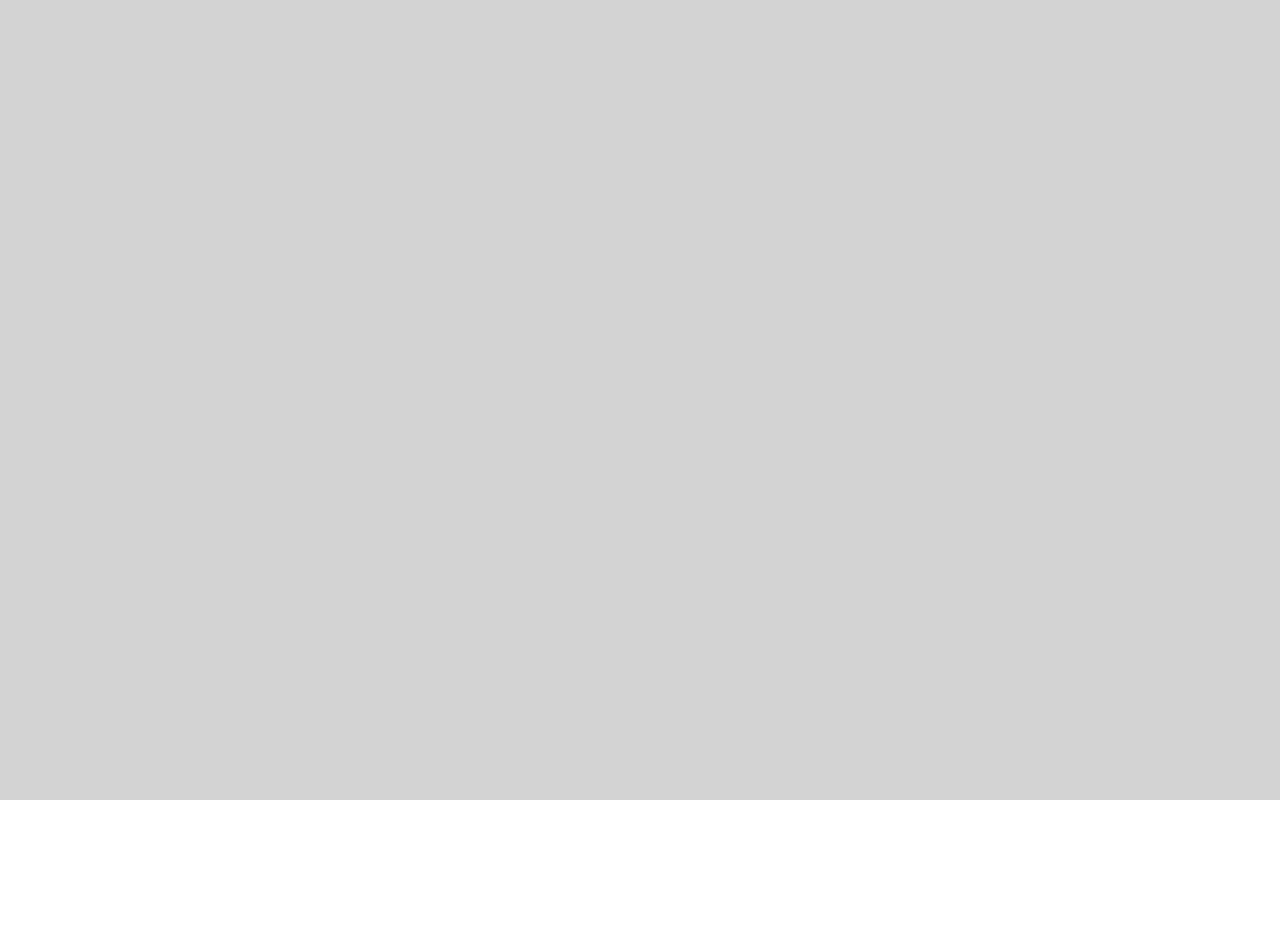
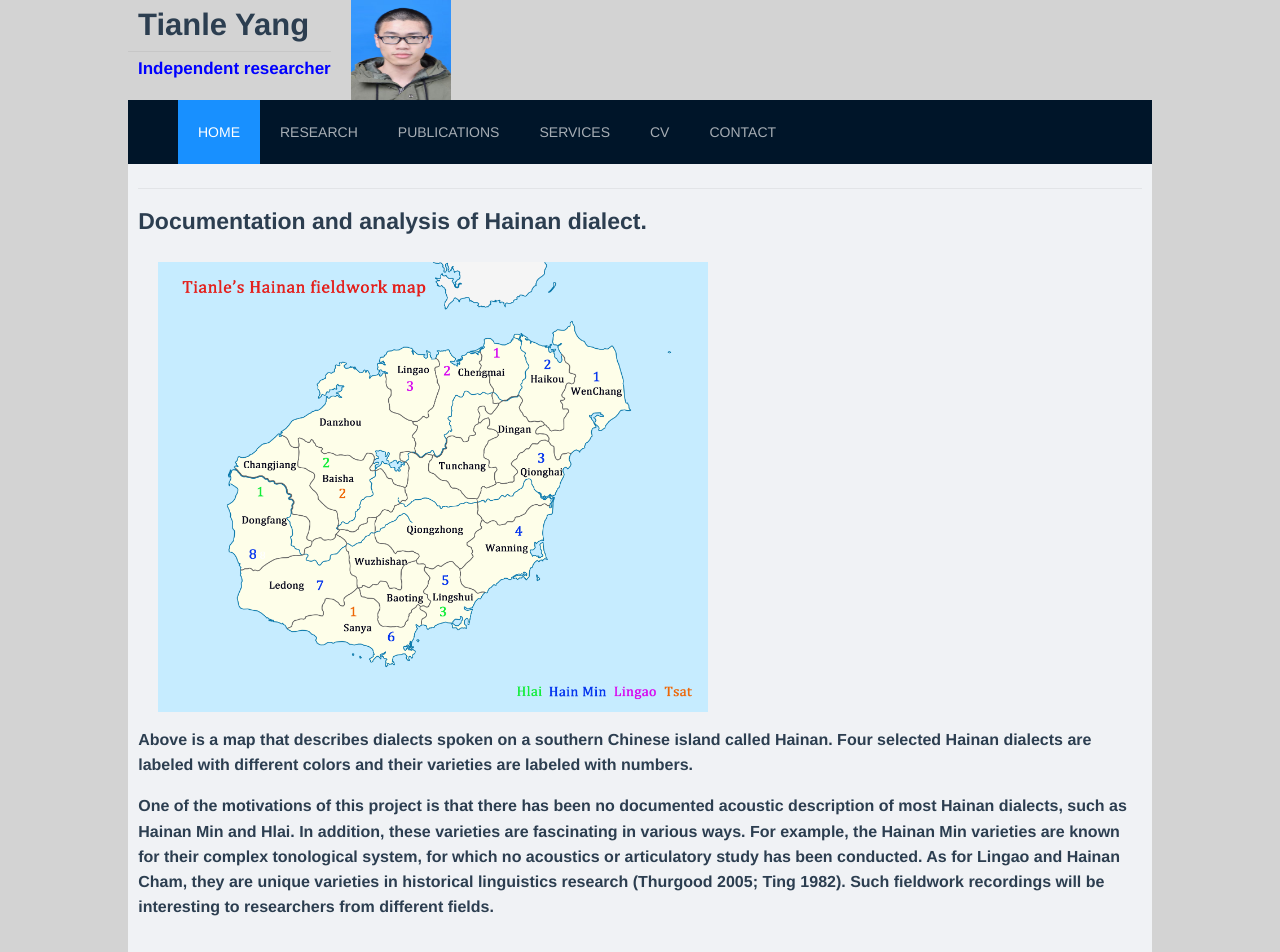
Before and after one commit to 46134167/461374167.github.io, a Vue app: page /#/005 in a window 1280 px wide. Before the commit this address had no page. Shown: the top 952 px of the page. Before the commit the page ends 800 px from the top, so only its background shows below. Built offline with nearby package versions, Linux system fonts and the light colour scheme.

Commit message:
Add files via upload

```diff
--- /dev/null
+++ b/src/components/Component005.vue
@@ -0,0 +1,42 @@
+<template>
+  <div id="innercontainer" style="width:98%;height:100%;margin:0 auto">
+
+      <a-divider/>
+         <div id="Hainan1" align="left">
+                <p style="font-size:23px; margin-top: -10px; font-Weight:bold;">
+                  Documentation and analysis of Hainan dialect.
+                </p>
+
+
+                <div style="margin-left: 20px;">
+                <img style="width: 550px;height: 450px;" src="../assets/Hainan_map.png" alt="">
+                </div>
+
+                <p style="font-size:16px; margin-top: 15px; font-Weight:bold;">
+                  Above is a map that describes dialects spoken on a southern Chinese island called Hainan. Four selected Hainan
+                  dialects are labeled with different colors and their varieties are labeled with numbers.
+                </p>
+
+                <p style="font-size:16px; margin-top: 15px; font-Weight:bold;">
+
+                  One of the motivations of this project is that there has been no documented acoustic description of most Hainan dialects,
+                  such as Hainan Min and Hlai. In addition, these varieties are fascinating in various ways. For example, the Hainan Min
+                  varieties are known for their complex tonological system, for which no acoustics or articulatory study has been conducted.
+                  As for Lingao and Hainan Cham, they are unique varieties in historical linguistics research (Thurgood 2005; Ting 1982).
+                  Such fieldwork recordings will be interesting to researchers from different fields.
+
+                </p>
+
+         </div>
+
+  </div>
+</template>
+
+<script>
+  export default {
+    name: 'HomeComponent',
+    methods:{
+
+    }
+  }
+</script>
--- a/src/components/PublicationComponent.vue
+++ b/src/components/PublicationComponent.vue
@@ -28,8 +28,8 @@
 
           <p style="font-size:25px;margin-top:10px;">Manuscripts</p>
           <p style="font-size:17px;margin-top:-10px;">
-              Tianle Yang. (2022). Perception of Shanghai tones by Cantonese, Mandarin and English speakers.
-              <a href='XXX'>[Finished - under revision] </a>
+              Tianle Yang. (2022). Perception of Shanghai tones by Shanghai, Cantonese, Mandarin and English speakers.
+              <a href='XXX'>[Finished] </a>
               <a href='XXX'>[Available upon request]</a>
 
           </p>
--- a/src/components/ResearchComponent.vue
+++ b/src/components/ResearchComponent.vue
@@ -13,25 +13,26 @@
                     <a-typography-text strong style="font-size: 15px">From October 2021 - March 2022</a-typography-text>
                 </a-space>
                 <p style="font-size:17px; margin-top: 10px">
-                    These are some good stuff Phil has been working on for decades. I offered him fieldwork recordings in
-                    six Chinese Wu sites (some at the putative boundary of left and right dominant tone sandhi speaking places).
+                    These are some good stuff Phil has been working on for about half a century. The current database contains
+                    recordings across 140 Chinese Wu sites from thousands of local speakers. I offered him fieldwork recordings in
+                    six Wu sites (some at the putative boundary of left and right dominant tone sandhi speaking places).
                     They are Jinshan and Songjiang in Shanghai, and Huzhou, Zhuji, Shengzhou and Shangyu in Zhejiang.
                 </p>
             </div>
 
             <div id="Project2">
                 <p style="font-size:20px; color:green; margin-top:20px;">
-                    [Item#:005] Documentation and analysis of Hainan dialect
+                    <router-link to='/005'>[Item#:005] Documentation and analysis of Hainan dialects</router-link>
                 </p>
                 <p style="font-size:15px;margin-top:-20px; font-Weight:bold;">
                     From December 2022 - ? (Preparing phase)
                 </p>
                 <p style="font-size:17px; margin-top: -10px">
-                    The Hainan dialect is considered to be understudied and endangered as a group of Min varieties spoken
-                    on a southern Chinese island. This fieldwork will start from the <a href='http://www.hnszw.org.cn/data/news/2015/04/77216/'>Wenchang variety</a>,
-                    which is widely known as Hainan's official dialect. Then, the recording will gradually extend to local ethnic minority communities' dialects, such
-                    as <a href='https://iso639-3.sil.org/code/lic'>Hlai [lic]</a>, <a href='https://iso639-3.sil.org/code/huq'>Tsat [huq]</a>
-                    and <a href='https://iso639-3.sil.org/code/onb'>Lingao [onb]</a>.
+                    The Hainan dialects are considered to be understudied and endangered as several groups of varieties spoken
+                    on a southern Chinese island. This fieldwork will start from the Wenchang variety, which is widely known as
+                    Hainan's official dialect and a variety of Hainan Min. Then, the recording will gradually extend to local ethnic minority
+                    communities' dialects, such as <a href='https://iso639-3.sil.org/code/lic'>Hlai [lic]</a>,
+                    <a href='https://iso639-3.sil.org/code/huq'>Tsat [huq]</a> and <a href='https://iso639-3.sil.org/code/onb'>Lingao [onb]</a>.
 
 
                 </p>
@@ -46,9 +47,9 @@
                 </p>
                 <p style="font-size:17px; margin-top: -10px">
                     It is well-known that acoustic features such as register (tonal pitch height dimension), tone contour, phonation type and duration could be cues
-                    to tone identification. This project plans to extract acoustic features from our fieldwork recording database
-                    and train the computer to identify and categorize Wu tones based on machine learning algorithms such as Support Vector Machine (SVM). Acoustic
-                    data from 43 Wu varieties were extracted from 103 speakers' recordings and are currently under analysis.
+                    to tone identification. This project plans to extract acoustic features from our fieldwork recording database and train the computer to identify
+                    and categorize Wu tones based on machine learning algorithms such as Support Vector Machine (SVM) and neural network. Acoustic data from 43 Wu
+                    varieties were extracted from 103 speakers' recordings and are currently under analysis.
 
 
                 </p>
@@ -80,7 +81,7 @@
                     From August 2022 - present
                 </p>
                 <p style="font-size:17px; margin-top: -10px">
-                    male speaker - nasal sound loss/ sound merge
+                    Male speaker - nasal sound loss/ sound merge found. Implosive consonants found.
 
                 </p>
             </div>
```
Also changed, not shown: src/main.js (+8 -0 lines), src/assets/Hainan_map.png (added).
